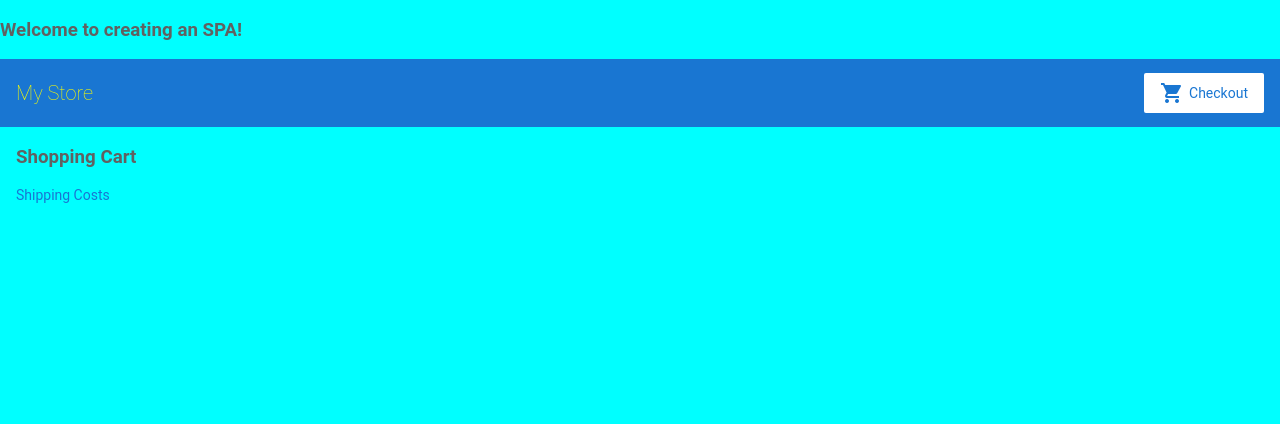
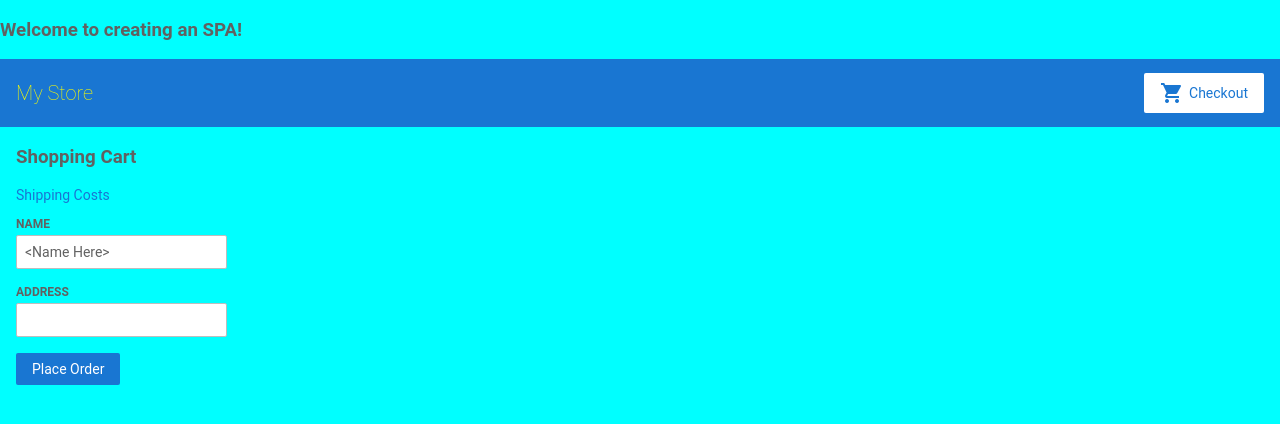
Before and after one commit to nathub071122/angular-project, an Angular app: page /cart in a window 1280 px wide. Shown: the top 424 px of the page. Built offline with nearby package versions, Linux system fonts and the light colour scheme.

Commit message:
2 files modified

```diff
--- a/src/app/cart/cart.component.html
+++ b/src/app/cart/cart.component.html
@@ -7,3 +7,18 @@
 <p>
   <a routerLink='/shipping'>Shipping Costs</a>
 </p>
+
+<!-- assign the formgroup controls in the ts file. -->
+<form
+[formGroup] = "checkoutForm"
+(ngSubmit)="onCheckout()">
+<div>
+  <label for="name">Name</label>
+  <input id="name" type ="text" formControlName="nameFormControl">
+</div>
+<div>
+  <label for="address">Address</label>
+  <input id="address" type ="text" formControlName="addressFormControl">
+</div>
+  <button class="button" type="submit"> Place Order </button>
+</form>
--- a/src/app/cart/cart.component.ts
+++ b/src/app/cart/cart.component.ts
@@ -1,14 +1,25 @@
 import { Component } from '@angular/core';
+import { FormBuilder } from '@angular/forms';
 import { CartService } from '../cart.service';
 
 @Component({
   selector: 'app-cart',
   templateUrl: './cart.component.html',
-  styleUrls: ['./cart.component.css']
+  styleUrls: ['./cart.component.css'],
 })
 export class CartComponent {
+  // data binding ensures that whenever the model changes the template is automatically updated.
   items = this.cartService.getItemsInService();
-constructor(private cartService:CartService){
-
+  //create the form and configure from the code (power)
+  checkoutForm = this.formBuilder.group({
+    nameFormControl : '<Name Here>',
+    addressFormControl : ''
+  });
+  constructor(private cartService: CartService,private formBuilder:FormBuilder) {}
+  onCheckout(): void {
+    // empty the cart in the service, and assign it to the the items in the component
+    // clear the items in the UI due to data bidning with string interpolation
+    this.items = this.cartService.clearCartInService();
+    console.log("Order is submitted with ", this.checkoutForm.value)
+  }
 }
-}
```
